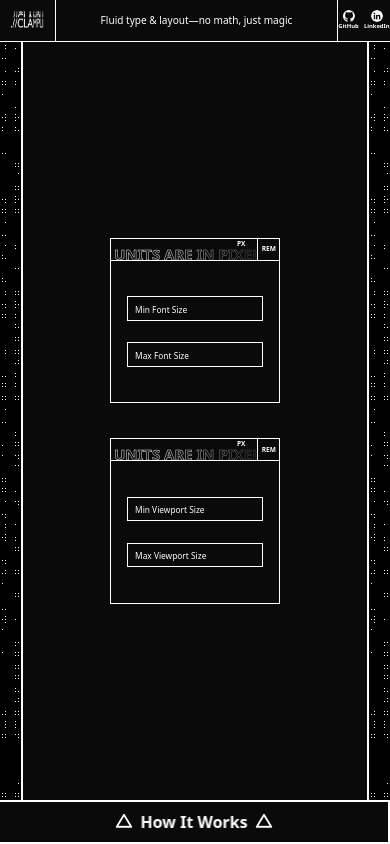
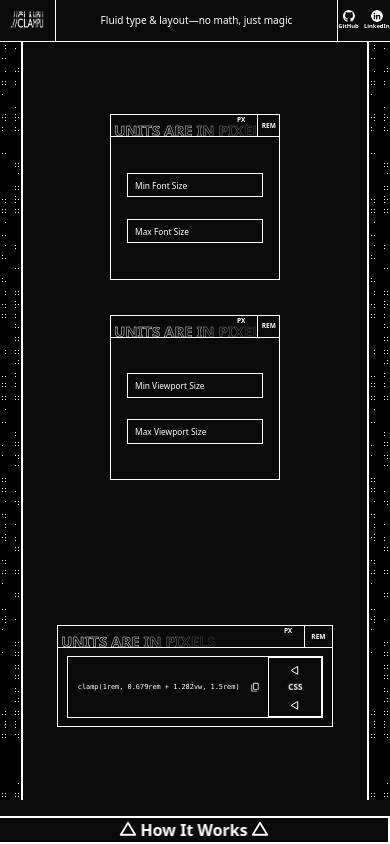
Before and after one commit to auilk/clampli, a React (Vite) app: page / in a window 390 px wide. Shown: the top 844 px of the page. Built offline with nearby package versions, Linux system fonts and the light colour scheme.

Commit message:
Update ClampResult and Toggle to support responsive layouts

```diff
--- a/src/App.jsx
+++ b/src/App.jsx
@@ -89,7 +89,10 @@ function App()
               ></Form>
             </div>
 
-            {/* <ClampResult fontSize="1.4rem"></ClampResult> */}
+            <ClampResult
+              fontSize="clamp(0.4rem, 0.256rem + 0.721vw, 1.4rem)"
+              borderWidth="clamp(1px, 0.614px + 0.12vw, 3px)"
+            ></ClampResult>
           </div>
 
           <div className="w-full h-full flex-[6%] xs:flex-[5%] border-l-2 border-white">
--- a/src/components/ClampResult.jsx
+++ b/src/components/ClampResult.jsx
@@ -7,32 +7,48 @@ import UnitSelector from "./UnitSelector";
  *
  * @param {Object} props - Component props.
  * @param {number} [props.fontSize="1rem"] - Base font size in `rem` units used to generate the clamp().
+ * @param {string} [props.borderWidth="2px"] - CSS border width around the ClampResult component (e.g., "1px", "0.5rem").
  * @returns {JSX.Element} A rendered element displaying the clamp() expression or styled with it.
  */
-function ClampResult({fontSize = "1rem"})
+function ClampResult({fontSize = "1rem", borderWidth = "2px"})
 {
     const format = useToggleStore((state) => (state.format));
     const setFormat = useToggleStore((state) => (state.setFormat));
 
     return(
-        <div className="w-full">
-            <UnitSelector fontSize={0.8}></UnitSelector>
+        <div className="w-[80%]">
+            <UnitSelector
+                fontSize="clamp(0.4rem, 0.355rem + 0.223vw, 0.71rem)"
+                borderWidth={borderWidth}
+            ></UnitSelector>
 
-            <div className="w-full h-fit p-10 flex border-[0px_2px_2px_2px] border-white bg-graphite-900">
-                <div className="flex gap-5 items-center pr-5 pl-10 w-full text-white border-2">
-                    <p
-                        className="flex flex-1 justify-center items-center"
+            <div
+                className="w-full h-fit flex border-white bg-graphite-900"
+                style={{
+                    borderWidth: `0px ${borderWidth} ${borderWidth} ${borderWidth}`,
+                    padding: "clamp(0.5rem, 0.392rem + 0.541vw, 1.25rem)"
+                }}
+            >
+                <div
+                    className="flex items-center w-full text-white"
+                    style={{
+                            borderWidth: borderWidth,
+                            paddingRight: "clamp(0.5rem, 0.392rem + 0.541vw, 1.25rem)"
+                    }}
+                >
+                    <code
+                        className="flex flex-1 justify-center items-center text-nowrap"
                         style={{
-                            fontSize: fontSize
+                            fontSize: fontSize,
                         }}
                     >
-                        EXAMPLE: clamp(1rem, 0.679rem + 1.282vw, 1.5rem)
-                    </p>
+                        clamp(1rem, 0.679rem + 1.282vw, 1.5rem)
+                    </code>
 
                     <svg
                         className="cursor-pointer"
-                        width="24px"
-                        height="24px"
+                        width="clamp(10px, 7.982px + 0.631vw, 24px)"
+                        height="clamp(10px, 7.982px + 0.631vw, 24px)"
                         viewBox="0 -960 960 960"
                         fill="#e3e3e3"
                         xmlns="http://www.w3.org/2000/svg"
@@ -46,7 +62,8 @@ function ClampResult({fontSize = "1rem"})
                 <Toggle
                     value={format}
                     onToggle={setFormat}
-                    fontSize="1.2rem"
+                    padding="clamp(0.3rem, 0.199rem + 0.505vw, 1rem)"
+                    fontSize="clamp(0.5rem, 0.428rem + 0.36vw, 1rem)"
                     firstOption="CSS"
                     secondOption="TAILWIND"
                     vertical={true}
--- a/src/components/Toggle.jsx
+++ b/src/components/Toggle.jsx
@@ -17,21 +17,22 @@ function Toggle({fontSize = "1rem", padding = "1rem",firstOption = "option01", s
 
     return (
         <button
-            className="p-2 w-fit h-fit flex justify-center items-center bg-graphite-900 border-[2px_2px_2px_0px] border-white hover:bg-graphite-500 transition-all duration-500 cursor-pointer"
+            className="w-fit h-fit flex justify-center items-center bg-graphite-900 border-[2px_2px_2px_0px] border-white hover:bg-graphite-500 transition-all duration-500 cursor-pointer"
             onClick={() => onToggle(value === firstOption ? secondOption : firstOption)}
             style={{
                 width: fullWidth ? "100%" : "fit-content",
-                flexDirection: vertical ? "column" : "row"
+                flexDirection: vertical ? "column" : "row",
+                padding: padding
             }}
         >
             <svg
-                className="relative mx-1 w-6 h-6 transition-transform duration-500"
+                className="relativew-6 h-6 transition-transform duration-500"
                 viewBox="0 0 100 100"
                 fill="none"
                 xmlns="http://www.w3.org/2000/svg"
                 style={{
-                    width: `calc(${fontSize} * 1.5rem)`,
-                    height: `calc(${fontSize} * 1.5rem)`,
+                    width: `calc(${fontSize} * 1.5)`,
+                    height: `calc(${fontSize} * 1.5)`,
                     transform: value === firstOption ? vertical ? "rotateZ(0deg) rotateY(0deg)" : "rotateZ(90deg) rotateY(0deg)"  : vertical ? "rotateZ(0deg) rotateY(-180deg)" : "rotateZ(90deg) rotateY(-180deg)",
                 }}
             >
@@ -49,7 +50,7 @@ function Toggle({fontSize = "1rem", padding = "1rem",firstOption = "option01", s
                 style={{
                     padding: vertical ? `${padding} 0px` : `0px ${padding}`,
                     fontSize: fontSize,
-                    perspective: `${parseFloat(fontSize) * 100}px`,
+                    perspective: `calc(${fontSize} * 4)`,
                     writingMode: vertical ? "sideways-rl" : "horizontal-tb"
                 }}
             >
@@ -59,7 +60,7 @@ function Toggle({fontSize = "1rem", padding = "1rem",firstOption = "option01", s
                     className="absolute top-1/2 left-1/2 transition-transform duration-500 w-fit text-nowrap -translate-1/2 backface-hidden"
                     style={{
                         transform: value === firstOption ? vertical ? "rotateY(0deg)" : "rotateX(0deg)" : vertical ? "rotateY(180deg)" : "rotateX(180deg)",
-                        transformOrigin: `center center ${-10 * parseFloat(fontSize)}px`
+                        transformOrigin: `center center calc(-0.5 * ${fontSize})`
                     }}
                 >
                     {firstOption}
@@ -69,7 +70,7 @@ function Toggle({fontSize = "1rem", padding = "1rem",firstOption = "option01", s
                     className="absolute top-1/2 left-1/2 transition-transform duration-500 w-fit text-nowrap -translate-1/2 backface-hidden"
                     style={{
                         transform: value === secondOption ? vertical ? "rotateY(0deg)" : "rotateX(0deg)" : vertical ? "rotateY(-180deg)" : "rotateX(-180deg)",
-                        transformOrigin: `center center ${-10 * parseFloat(fontSize)}px`
+                        transformOrigin: `center center calc(-0.5 * ${fontSize})`
                     }}
                 >
                     {secondOption}
@@ -77,13 +78,13 @@ function Toggle({fontSize = "1rem", padding = "1rem",firstOption = "option01", s
             </div>
 
             <svg
-                className="relative mx-1 w-6 h-6 transition-transform duration-500"
+                className="relative w-6 h-6 transition-transform duration-500"
                 viewBox="0 0 100 100"
                 fill="none"
                 xmlns="http://www.w3.org/2000/svg"
                 style={{
-                    width: `calc(${fontSize} * 1.5rem)`,
-                    height: `calc(${fontSize} * 1.5rem)`,
+                    width: `calc(${fontSize} * 1.5)`,
+                    height: `calc(${fontSize} * 1.5)`,
                     transform: value === firstOption ? vertical ? "rotateZ(0deg) rotateY(0deg)" : "rotateZ(90deg) rotateY(0deg)"  : vertical ? "rotateZ(0deg) rotateY(-180deg)" : "rotateZ(90deg) rotateY(-180deg)",
                 }}
             >
--- a/src/components/UnitSelector.jsx
+++ b/src/components/UnitSelector.jsx
@@ -21,11 +21,12 @@ function UnitSelector({fontSize = "2rem", borderWidth = "2px"})
             }}
         >
             <button
-                className="flex overflow-hidden relative font-bold text-white transition-all duration-500 border-r-1 bg-graphite-900 hover:bg-graphite-500"
+                className="flex overflow-hidden relative font-bold text-white transition-all duration-500 bg-graphite-900 hover:bg-graphite-500"
                 style={{
                     padding: `calc(1.6 * ${fontSize})`,
                     fontSize: fontSize,
                     flex: selected === "px" ? "90%" : "10%",
+                    borderRightWidth: borderWidth
                 }}
                 onClick={() => SetSelected("px")}
             >
@@ -59,11 +60,12 @@ function UnitSelector({fontSize = "2rem", borderWidth = "2px"})
             </button>
 
             <button
-                className="flex overflow-hidden relative font-bold text-white transition-all duration-500 border-r-1 bg-graphite-900 hover:bg-graphite-500"
+                className="flex overflow-hidden relative font-bold text-white transition-all duration-500 bg-graphite-900 hover:bg-graphite-500"
                 style={{
                     padding: `calc(1.6 * ${fontSize})`,
                     fontSize: fontSize,
                     flex: selected === "rem" ? "90%" : "10%",
+                    borderRightWidth: borderWidth
                 }}
                 onClick={() => SetSelected("rem")}
             >
```
